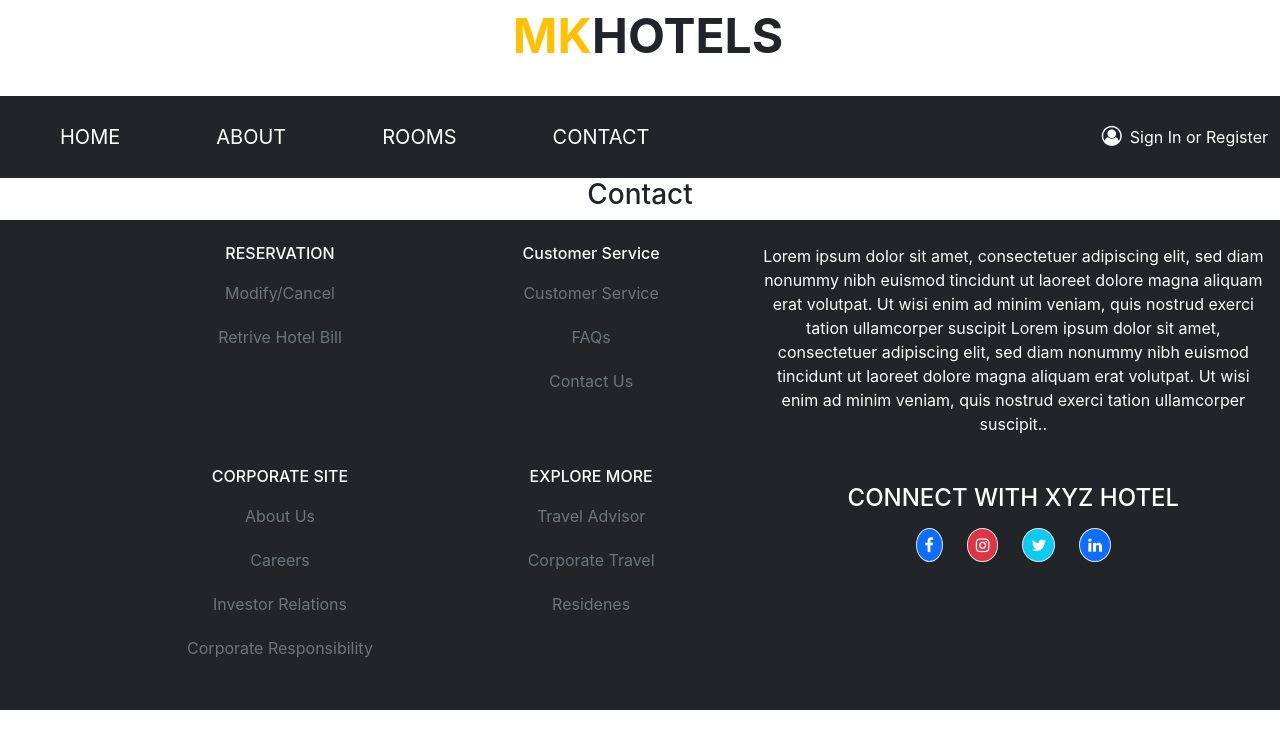
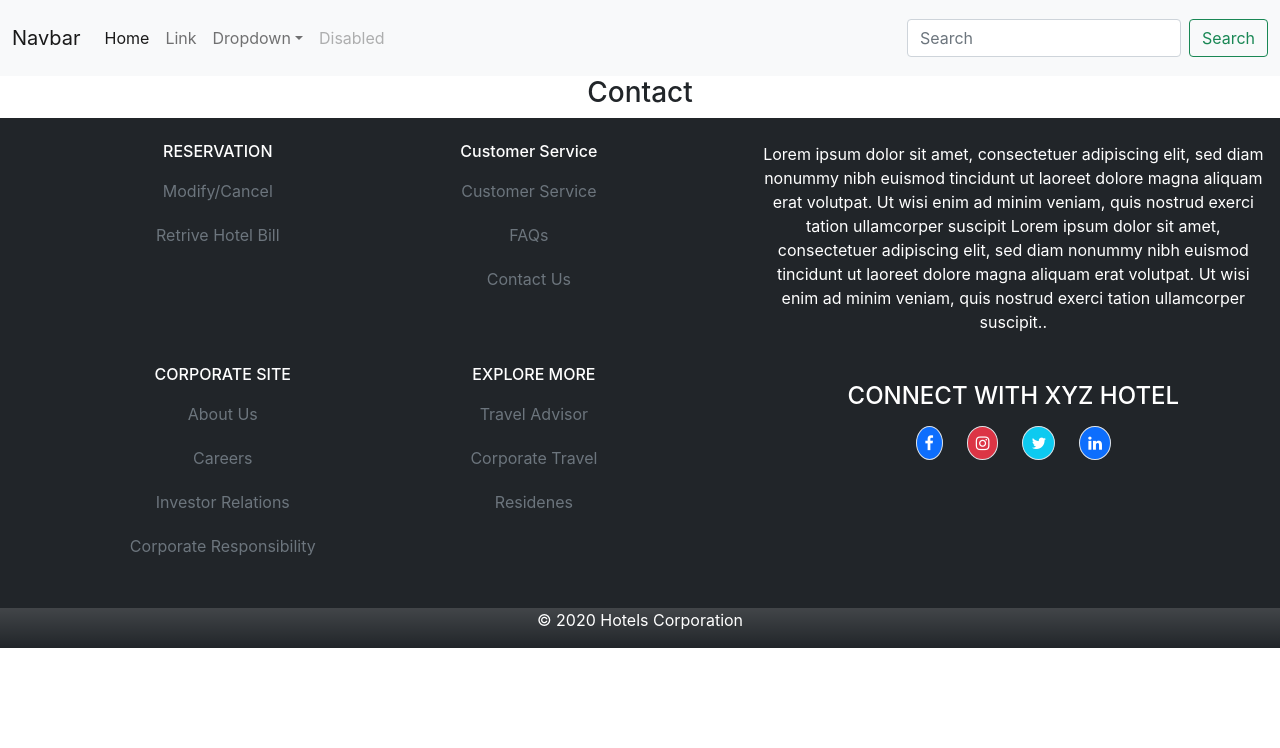
Before and after one commit to vaibhavaldarEejak/Hotel_Project, a React (Create React App) app in the folder hotel_spa/: page /contact in a window 1280 px wide. Shown: the top 748 px of the page. Built offline with nearby package versions, Linux system fonts and the light colour scheme.

Commit message:
hotelWebsite changes version2

```diff
--- a/hotel_spa/package.json
+++ b/hotel_spa/package.json
@@ -6,11 +6,13 @@
     "@testing-library/jest-dom": "^5.17.0",
     "@testing-library/react": "^13.4.0",
     "@testing-library/user-event": "^13.5.0",
+    "formik": "^2.4.5",
     "react": "^18.2.0",
     "react-dom": "^18.2.0",
     "react-router-dom": "^6.21.0",
     "react-scripts": "5.0.1",
-    "web-vitals": "^2.1.4"
+    "web-vitals": "^2.1.4",
+    "yup": "^1.3.3"
   },
   "scripts": {
     "start": "react-scripts start",
--- a/hotel_spa/src/assets/css/style.css
+++ b/hotel_spa/src/assets/css/style.css
@@ -4,9 +4,10 @@
 
 .ourRoomHeading{
     margin: 50px 0 0 0;
-    font-size: 13vh;
+    font-size: 9vh;
     font-weight: bold;
     text-align: center;
+    font-family:Cambria, Cochin, Georgia, Times, 'Times New Roman', serif;
 }
 
 .cardImg:hover{
@@ -39,3 +40,7 @@
 li{
   padding:10px 0px 10px 0px;
 }
+
+.footer_coroprateSite{
+    margin-left: 10px;
+}
--- a/hotel_spa/src/components/Footer.js
+++ b/hotel_spa/src/components/Footer.js
@@ -9,7 +9,7 @@ function Footer() {
         <div className=' bg-dark col-sm-12 col-lg-7'>
           <div className=' text-dark text-white'>
             <div className='row  justify-content-center'>
-              <div className='col-lg-5 offset-2 p-4'>
+              <div className='col-lg-5  p-4'>
                 <h6>RESERVATION</h6>
                 <ul className='list-unstyled footerlist'>
                   <li><Link to='/' className='text-secondary fw-2 text-decoration-none'>Modify/Cancel</Link></li>
@@ -17,21 +17,21 @@ function Footer() {
                 </ul>
               </div>
 
-              <div className='col-lg-5 p-4'>
+              <div className='col-lg-5  p-4'>
                 <h6>Customer Service</h6>
                 <ul className='list-unstyled footerlist'>
                   <li><Link to='/' className='text-secondary fw-2 text-decoration-none '>Customer Service</Link></li>
                   <li><Link to='/' className='text-secondary fw-2 text-decoration-none '>FAQs</Link></li>
-                  <li><Link to='/' className='text-secondary fw-2 text-decoration-none '>Contact Us</Link></li>
+                  <li><Link to='/contact' className='text-secondary fw-2 text-decoration-none '>Contact Us</Link></li>
                 </ul>
               </div>
             </div>
           </div>
           <div className='row  justify-content-center'>
-            <div className='col-lg-5 offset-2 p-4'>
+            <div className='col-lg-5 footer_coroprateSite p-4'>
               <h6 className='text-white'>CORPORATE SITE</h6>
               <ul className='list-unstyled footerlist'>
-                <li><Link to='/home' className='text-secondary fw-2 text-decoration-none'>About Us</Link></li>
+                <li><Link to='/aboutus' className='text-secondary fw-2 text-decoration-none'>About Us</Link></li>
                 <li><Link to='/home' className='text-secondary fw-2 text-decoration-none'>Careers</Link></li>
                 <li><Link to='/home' className='text-secondary fw-2 text-decoration-none'>Investor Relations</Link></li>
                 <li><Link to='/home' className='text-secondary fw-2 text-decoration-none'>Corporate Responsibility</Link></li>
@@ -61,10 +61,9 @@ function Footer() {
           </span>
         </div>
 
-        {/* <div className='bg-dark bg-gradient text-white text-center '>
-          <p>&copy; 2020 Hotels</p>
-          <p>Designed by XYZ</p>
-        </div> */}
+        <div className='bg-dark bg-gradient text-white text-center'>
+          <p>&copy; 2020 Hotels Corporation</p>
+        </div>
       </div>
     </div>
   )
--- a/hotel_spa/src/components/Header.js
+++ b/hotel_spa/src/components/Header.js
@@ -1,56 +1,53 @@
 import React, { useState } from 'react';
 import { NavLink, Link } from 'react-router-dom'
-
+// import { Formik, Field, Form, ErrorMessage } from 'formik';
+// import * as Yup from 'yup';
 import '../assets/css/style.css';
 
+// const validationSchema = Yup.object({
+//     firstName: Yup.string().required('First Name is required'),
+//     lastName: Yup.string().required('Last Name is required'),
+//     email: Yup.string().email('Invalid email format').required('Email is required'),
+//     password: Yup.string().required('Password is required'),
+// });
 
 const Header = () => {
-    const [email, setEmail] = useState('');
-    const [isValidEmail, setIsValidEmail] = useState(true);
-
-    const handleEmailChange = (event) => {
-        const newEmail = event.target.value;
-        setEmail(newEmail);
-        setIsValidEmail(validateEmail(newEmail));
-    };
-
-    const validateEmail = (email) => {
-        const regex = /^[^\s@]+@[^\s@]+\.[^\s@]+$/;
-        return regex.test(email);
-    };
-
-    const handleSubmit = (event) => {
-        event.preventDefault();
 
 
-        if (isValidEmail) {
-            console.log('Form submitted with email:', email);
-        } else {
-            console.log('Invalid email. Please correct the form.');
-        }
-    };
+    //     const initialValues = {
+    //         firstName: '',
+    //         lastName: '',
+    //         email: '',
+    //         password: '',
+    //     };
+
+    //     const handleSubmit = (values) => {
+    //         // Form submission logic goes here
+    //         console.log('Form submitted successfully!', values);
+    //     };
+
 
     return (
         <div className='Header'>
-            <div className='container-fluid'>
+            {/* <div className='container-fluid'>
                 <span className='headerHeading fw-bolder ms-3 text-uppercase text-warning'>MK</span>
                 <span className='headerHeading fw-bolder text-uppercase text-dark'>Hotels</span>
             </div>
-            <nav className="navbar navbar-expand-lg navbar-dark bg-dark mt-4">
+            <nav className="navbar navbar-expand-lg navbar-dark bg-dark">
                 <div className="container-fluid">
                     <div className="collapse navbar-collapse" id="navbarSupportedContent">
                         <ul className="navbar-nav me-auto mb-2 mb-lg-0 text-uppercase">
                             <li className="nav-item">
-                                <NavLink className="nav-link fs-5  px-5 text-white fw-5 active" aria-current="page" to='/home'>Home</NavLink>
+                                <Link className="nav-link  px-5 text-white fw-5 active" aria-current="page" to='/home'>Home</Link>
                             </li>
                             <li className="nav-item">
-                                <NavLink className="nav-link fs-5  px-5 text-white fw-5 active" aria-current="page" to='/aboutus'>About</NavLink>
+                                <Link className="nav-link   px-5 text-white fw-5 " aria-current="page" to='/aboutus'>About</Link>
                             </li>
                             <li className="nav-item">
-                                <NavLink className="nav-link fs-5 px-5 text-white fw-5 " to="/rooms" >Rooms</NavLink>
+                                <Link className="nav-link  px-5 text-white fw-5 " to="/rooms" >Rooms</Link>
                             </li>
                             <li className="nav-item">
-                                <NavLink className="nav-link fs-5 px-5 text-white fw-5 " to="/contact" >Contact</NavLink>
+                                <Link className="nav-link  px-5 text-white fw-5 " to="/contact" >Contact</Link>
                             </li>
                         </ul>
 
@@ -65,26 +62,33 @@ const Header = () => {
                                 <div className="modal-dialog" role="document">
                                     <div className="modal-content">
                                         <div className="modal-header">
-                                            <h5 className="modal-title" id="exampleModalLabel">Form</h5>
-                                            <button type="button" className="close" data-dismiss="modal" aria-label="Close">
+                                            <h5 className="modal-title" id="exampleModalLabel">Login Form</h5>
+                                            <button type="button" className="close bg-secondary text-white" data-dismiss="modal" aria-label="Close">
                                                 <span aria-hidden="true">&times;</span>
                                             </button>
                                         </div>
                                         <div className="modal-body">
-                                            <form onSubmit={handleSubmit}>
+                                            <Formik initialValues={initialValues} validationSchema={validationSchema} onSubmit={handleSubmit}>
+                                                <Form>
                                                     <div className="form-group h-50">
-                                                    <label htmlFor="">First Name</label>
-                                                    <input
+                                                        <label htmlFor="firstName">First Name</label>
+                                                        <Field
                                                             type="text"
                                                             className="form-control"
-                                                        id="exampleFormControlInput1"
-
+                                                            id="firstName"
+                                                            name="firstName"
                                                             placeholder="Enter Your First Name" />
+                                                        <ErrorMessage name="firstName" component="div" className='text-danger' />
 
                                                     </div>
-                                                <div className="form-group">
-                                                    <label htmlFor="">Last Name</label>
-                                                    <input type="text" className="form-control" id="exampleFormControlInput1" placeholder="Enter Your Last Name" />
+                                                    <div className="form-group h-50">
+                                                        <label htmlFor="lastName">Last Name</label>
+                                                        <Field type="text"
+                                                            className="form-control"
+                                                            id="lastName"
+                                                            name='lastName'
+                                                            placeholder="Enter Your Last Name" />
+                                                        <ErrorMessage name="lastName" component="div" className='text-danger' />
                                                     </div>
 
                                                     <div className="form-group">
@@ -99,29 +103,73 @@ const Header = () => {
                                                     </div>
 
                                                     <div className="form-group">
-                                                    <label htmlFor="">Email</label>
-                                                    <input
+                                                        <label htmlFor="email">Email</label>
+                                                        <Field
                                                             type="email"
                                                             className="form-control"
-                                                        id="exampleFormControlInput1"
-                                                        value={email}
-                                                        onChange={handleEmailChange}
+                                                            id="email"
+                                                            name="email"
                                                             placeholder="Enter your Email" />
-                                                        {isValidEmail ? null : <p style={{ color: 'red' }}>Invalid email address</p>}
+                                                        <ErrorMessage name="email" component="div" className='text-danger' />
                                                     </div>
                                                     <div className="form-group">
-                                                    <label htmlFor="">Password</label>
-                                                    <input type="password" className="form-control" id="exampleFormControlInput1" placeholder="Enter your password" />
-                                                </div>
-                                            </form>
+                                                        <label htmlFor="password">Password</label>
+                                                        <Field type="password"
+                                                            className="form-control"
+                                                            id="password"
+                                                            name='password'
+                                                            placeholder="Enter your password" />
+                                                        <ErrorMessage name="password" component="div" className='text-danger' />
                                                     </div>
                                                     <div className="modal-footer">
-                                            <button type="submit" className="btn btn-primary">Register</button>
+                                                        <button type="submit" className="btn btn-success text-center">Register</button>
+                                                    </div>
+                                                </Form>
+                                            </Formik>
                                         </div>
                                     </div>
                                 </div>
                             </div>
 
+                        </form>
+                    </div>
+                </div>
+            </nav> */}
+
+
+
+            <nav class="navbar navbar-expand-lg navbar-light bg-light">
+                <div class="container-fluid">
+                    <a class="navbar-brand" href="#">Navbar</a>
+                    <button class="navbar-toggler" type="button" data-bs-toggle="collapse" data-bs-target="#navbarSupportedContent" aria-controls="navbarSupportedContent" aria-expanded="false" aria-label="Toggle navigation">
+                        <span class="navbar-toggler-icon"></span>
+                    </button>
+                    <div class="collapse navbar-collapse" id="navbarSupportedContent">
+                        <ul class="navbar-nav me-auto mb-2 mb-lg-0">
+                            <li class="nav-item">
+                                <a class="nav-link active" aria-current="page" href="#">Home</a>
+                            </li>
+                            <li class="nav-item">
+                                <a class="nav-link" href="#">Link</a>
+                            </li>
+                            <li class="nav-item dropdown">
+                                <a class="nav-link dropdown-toggle" href="#" id="navbarDropdown" role="button" data-bs-toggle="dropdown" aria-expanded="false">
+                                    Dropdown
+                                </a>
+                                <ul class="dropdown-menu" aria-labelledby="navbarDropdown">
+                                    <li><a class="dropdown-item" href="#">Action</a></li>
+                                    <li><a class="dropdown-item" href="#">Another action</a></li>
+                                    <li><hr class="dropdown-divider" /></li>
+                                    <li><a class="dropdown-item" href="#">Something else here</a></li>
+                                </ul>
+                            </li>
+                            <li class="nav-item">
+                                <a class="nav-link disabled" href="#" tabindex="-1" aria-disabled="true">Disabled</a>
+                            </li>
+                        </ul>
+                        <form class="d-flex">
+                            <input class="form-control me-2" type="search" placeholder="Search" aria-label="Search" />
+                            <button class="btn btn-outline-success" type="submit">Search</button>
                         </form>
                     </div>
                 </div>
```
Also changed, not shown: hotel_spa/src/Pages/Home.js (+7 -10 lines), hotel_spa/src/components/Card.js (+7 -8 lines), hotel_spa/public/index.html (line endings or trailing spaces), 1 other file (tests, documents, lock files or other folders). Lines whose indentation alone changed are shown as unchanged.
